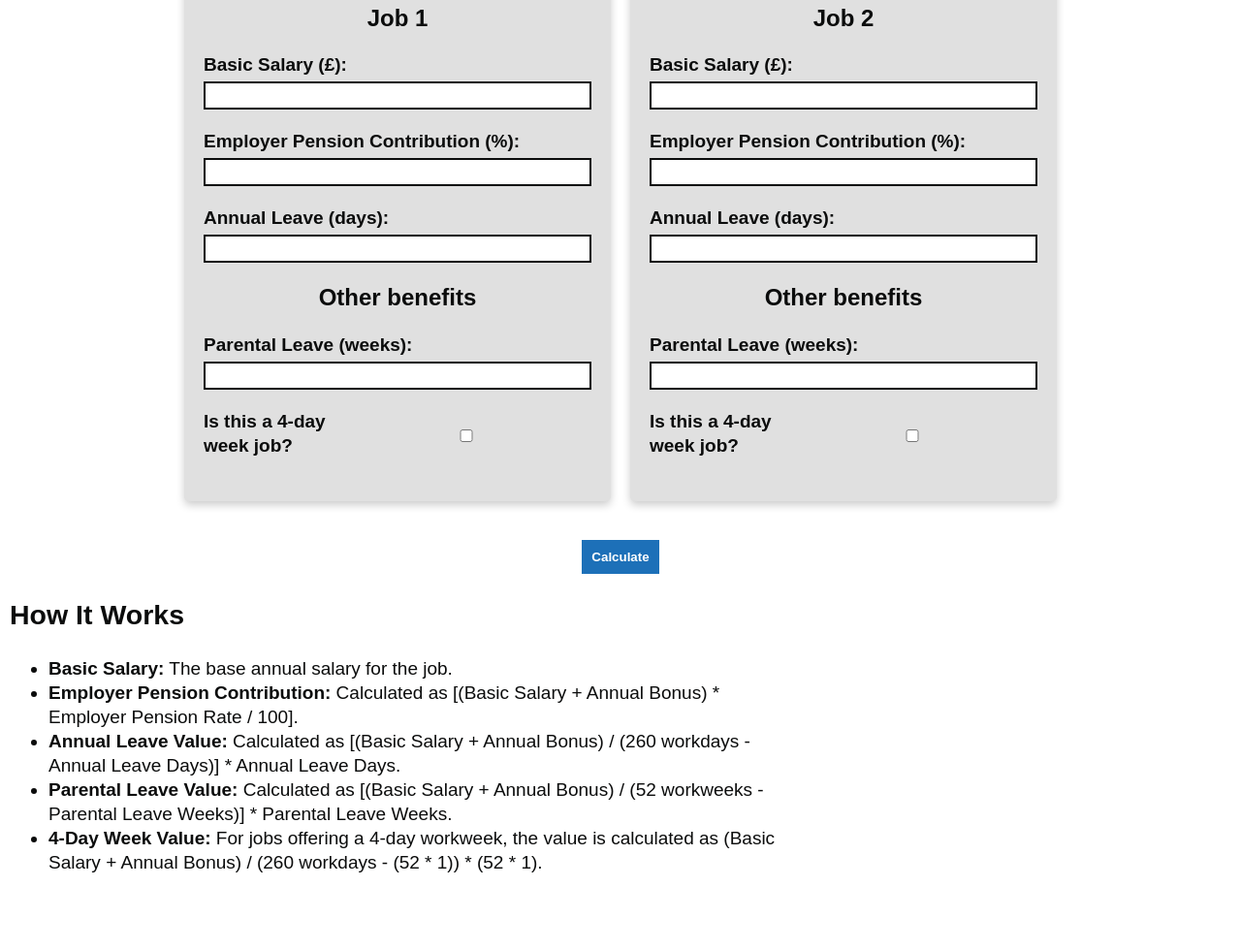
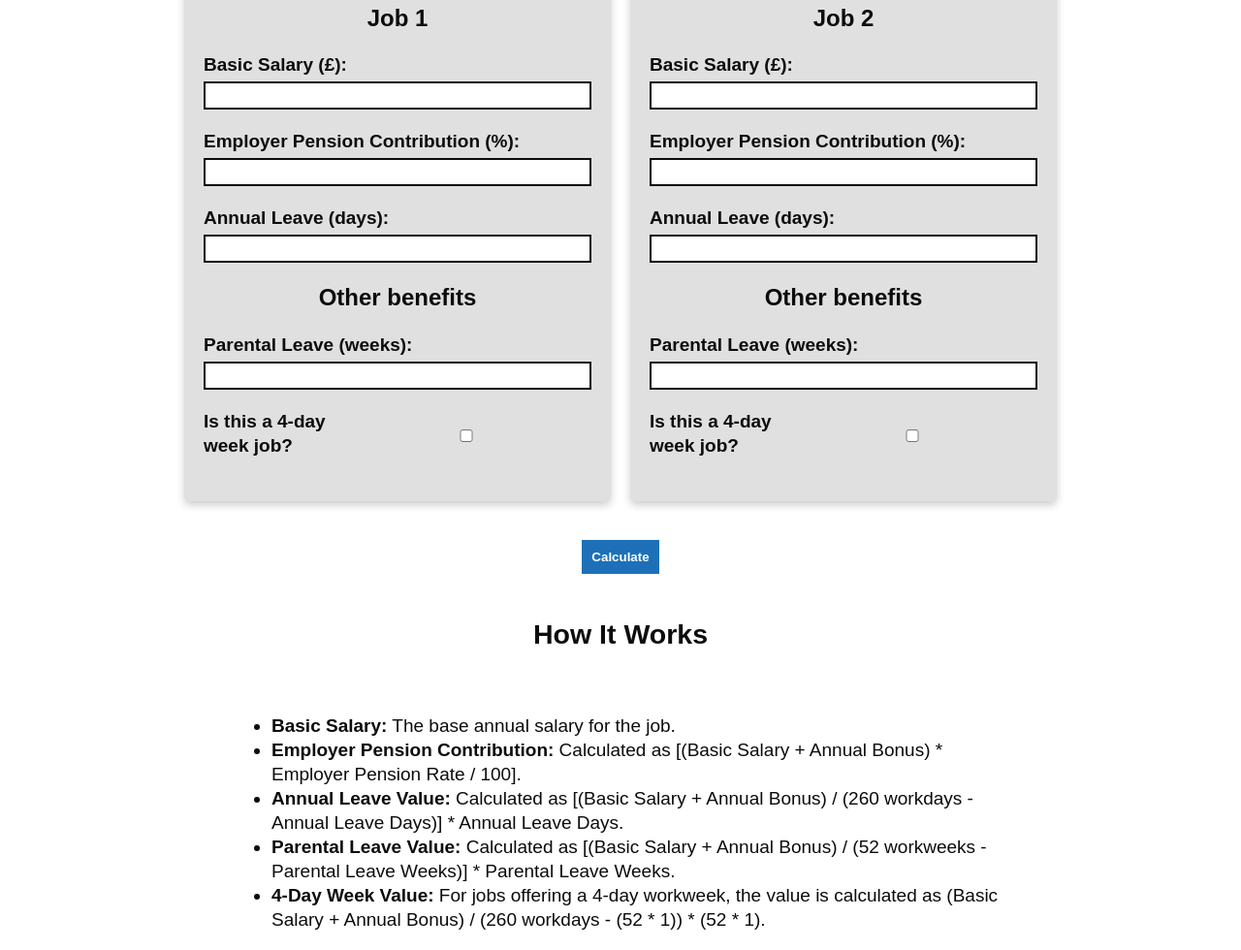
Before and after one commit to simplybenuk/salary-renumeration-calculator, a plain HTML site: page index.html in a window 1280 px wide. Shown: the part 230-1210 px from the top of the page at 97% size. Before the commit the page ends 1151 px from the top, so only its background shows below. Drawn offline with Linux system fonts and the light colour scheme.

Commit message:
Updated text styling

```diff
--- a/index.html
+++ b/index.html
@@ -102,7 +102,7 @@
   <div id="results" class="govuk-results">
     <!-- Results will be populated here -->
   </div>
-  <section class="how-it-works text-margin">
+  <section class="how-it-works container">
     <h2>How It Works</h2>
     <ul>
       <li><strong>Basic Salary:</strong> The base annual salary for the job.</li>
--- a/styles.css
+++ b/styles.css
@@ -78,6 +78,7 @@ body {
 
   .how-it-works {
     margin: 0 auto;
+    padding: 0 10px;
     max-width: 800px;
   }
 
```
